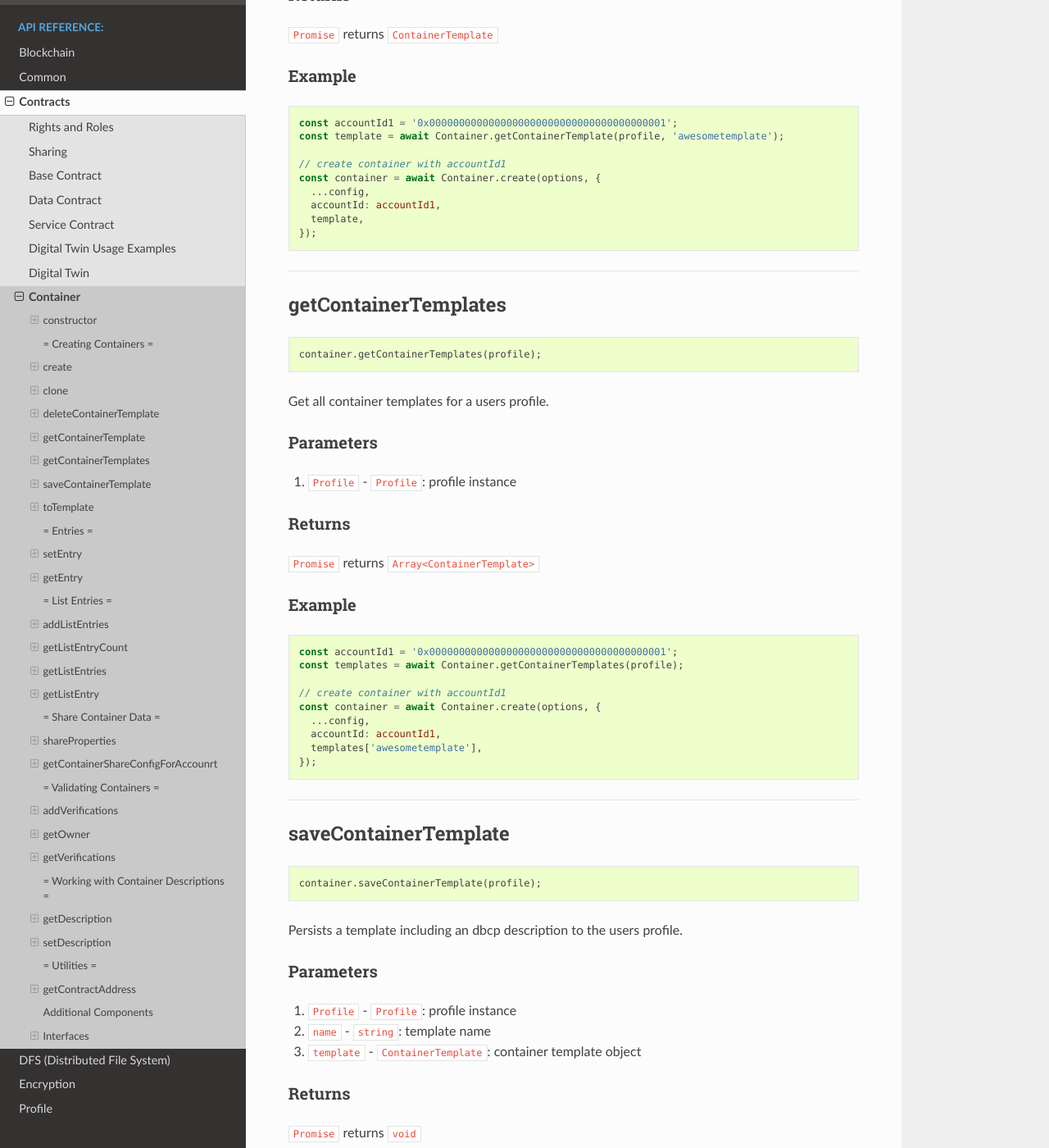
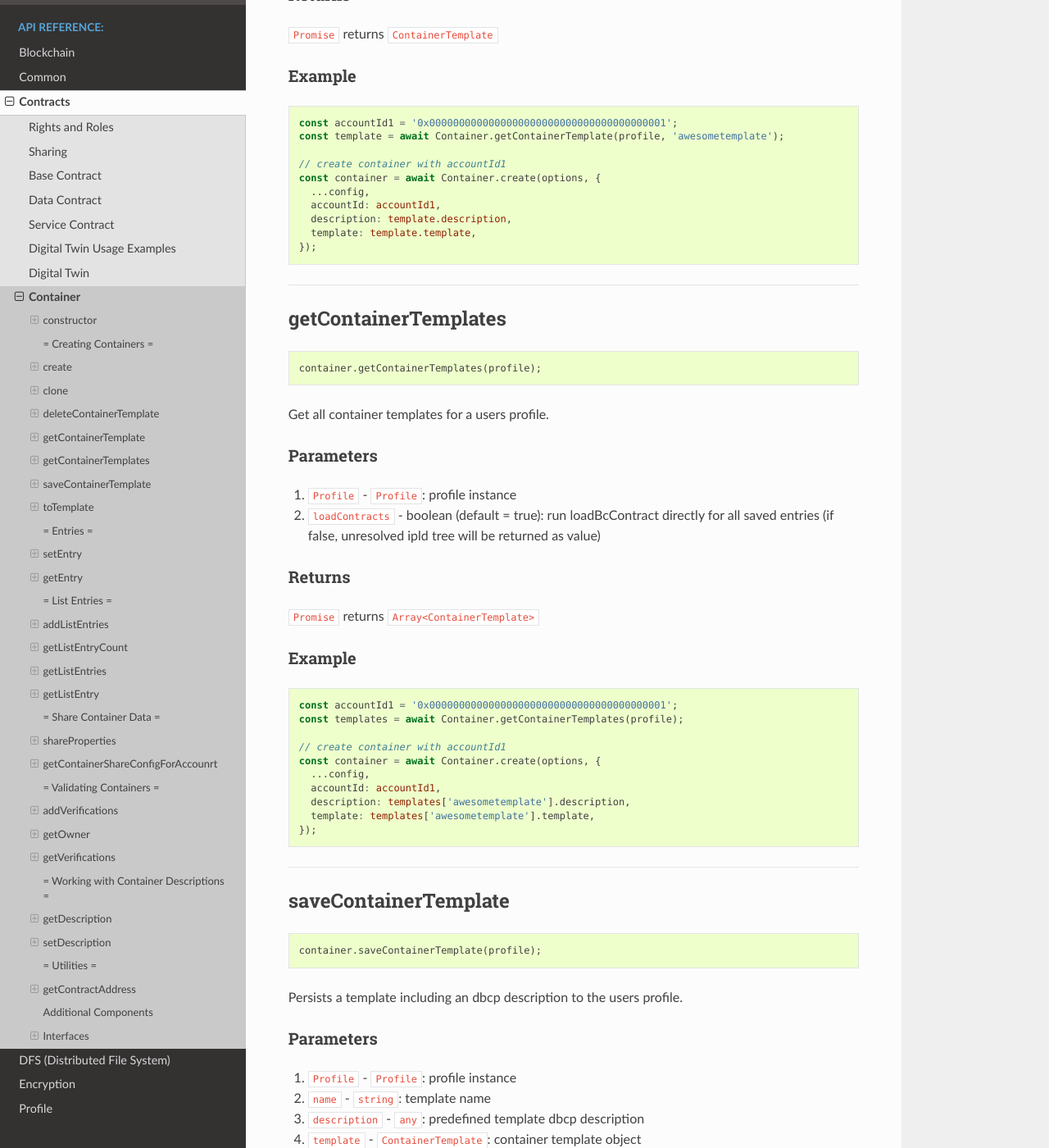
Before and after one commit to evannetwork/api-blockchain-core, a Sphinx documentation site: the page built from docs/contracts/container.rst, in a window 1280 px wide and 1400 px high, scrolled down 5887 px. Shown: the whole window at 82% size. Built offline with Sphinx 7.4.7 and the Read the Docs theme 2.0.0, drawn with Linux system fonts in a browser that asks for light colours; pages that are not in the unit, such as notebooks, are missing from menus.

Commit message:
add description to save templates to profile; add loadContract option to getTemplates

```diff
--- a/docs/contracts/container.rst
+++ b/docs/contracts/container.rst
@@ -315,7 +315,8 @@ Example
   const container = await Container.create(options, {
     ...config,
     accountId: accountId1,
-    template,
+    description: template.description,
+    template: template.template,
   });
 
 
@@ -339,6 +340,7 @@ Parameters
 ----------
 
 #. ``Profile`` - |source profile|_: profile instance
+#. ``loadContracts`` - boolean (default = true): run loadBcContract directly for all saved entries (if false, unresolved ipld tree will be returned as value)
 
 -------
 Returns
@@ -359,7 +361,8 @@ Example
   const container = await Container.create(options, {
     ...config,
     accountId: accountId1,
-    templates['awesometemplate'],
+    description: templates['awesometemplate'].description,
+    template: templates['awesometemplate'].template,
   });
 
 
@@ -383,6 +386,7 @@ Parameters
 
 #. ``Profile`` - |source profile|_: profile instance
 #. ``name`` - ``string``: template name
+#. ``description`` - ``any``: predefined template dbcp description
 #. ``template`` - ``ContainerTemplate``: container template object
 
 -------
```
Also changed, not shown: 2 other files.
